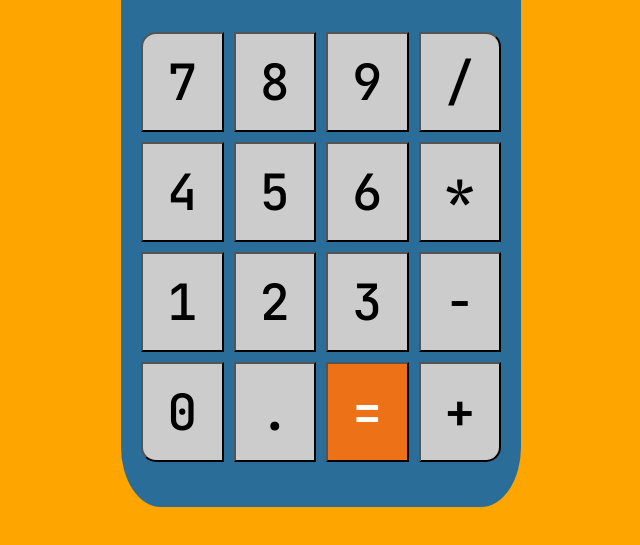
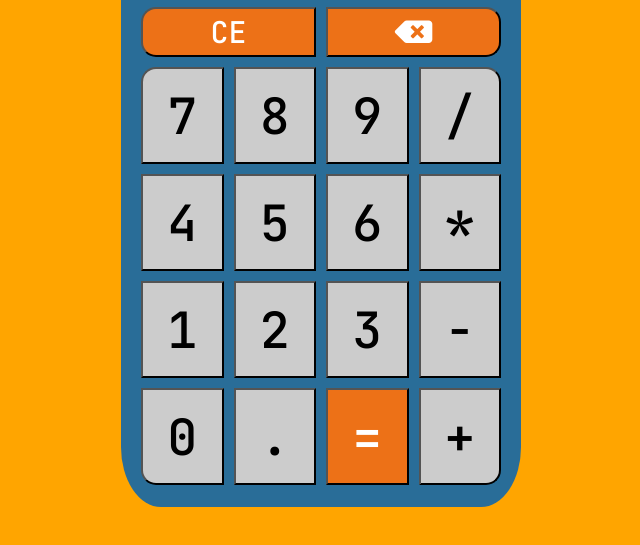
Before and after one commit to FranciscoBarrot/calculator, a plain HTML site: page index.html in a window 1280 px wide. Shown: the part 113-658 px from the top of the page, without its empty margins (319-959 px from the left). Drawn offline with Linux system fonts and the light colour scheme.

Commit message:
Third commit, clear buttons added

```diff
--- a/index.html
+++ b/index.html
@@ -9,13 +9,19 @@
     <!-- FONT JETBRAINS MONO -->
     <link rel="preconnect" href="https://fonts.gstatic.com">
     <link href="https://fonts.googleapis.com/css2?family=JetBrains+Mono:wght@500&display=swap" rel="stylesheet">
-
+    <!-- FONT AWESOME -->
+    <link rel="stylesheet" href="https://cdnjs.cloudflare.com/ajax/libs/font-awesome/5.15.1/css/all.min.css">
 </head>
 <body>
 
     <div class="container">
         <div class="displayer">0123456789</div>
         <div class="buttons-container">
+            <div class="clear-buttons-container">
+                <button class="clear-buttons top-left bot-left">CE</button>
+                <button class="clear-buttons top-right bot-right"><i class="fas fa-backspace"></i></button>
+            </div>
+            <div class="regular-buttons-container">
                 <button class="button top-left">7</button>
                 <button class="button">8</button>
                 <button class="button">9</button>
@@ -33,6 +39,7 @@
                 <button class="button equal">=</button>
                 <button class="button bot-right">+</button>
             </div>
+        </div>
 
     </div>
 
--- a/styles.css
+++ b/styles.css
@@ -35,7 +35,30 @@ body{
 .buttons-container{
     margin: auto;
     width: 90%;
-    margin-top: 35px;
+    margin-top: 10px;
+
+}
+
+.clear-buttons-container{
+    margin-bottom: 10px;
+    display: grid;
+    grid-template-columns: repeat(2, 1fr);
+    grid-gap: 10px;
+}
+
+.clear-buttons{
+    height: 50px;
+    font-family: 'JetBrains Mono', monospace;
+    font-size: 30px;
+    background-color: #ed7117;
+    color: white;
+    outline: none;
+}
+
+
+
+
+.regular-buttons-container{
     display: grid;
     grid-template-columns: repeat(4, 1fr);
     grid-template-rows: repeat(4, 1fr);
@@ -44,9 +67,10 @@ body{
 
 .button{
     background-color: #cccccc;
-    height: 100px;
+    height: 97px;
     font-family: 'JetBrains Mono', monospace;
     font-size: 50px;
+    outline: none;
 }
 
 .top-left{
@@ -64,5 +88,5 @@ body{
 
 .equal{
     background-color: #ed7117;
-    color: white
+    color: white;
 }
```
Lines whose indentation alone changed are shown as unchanged.
